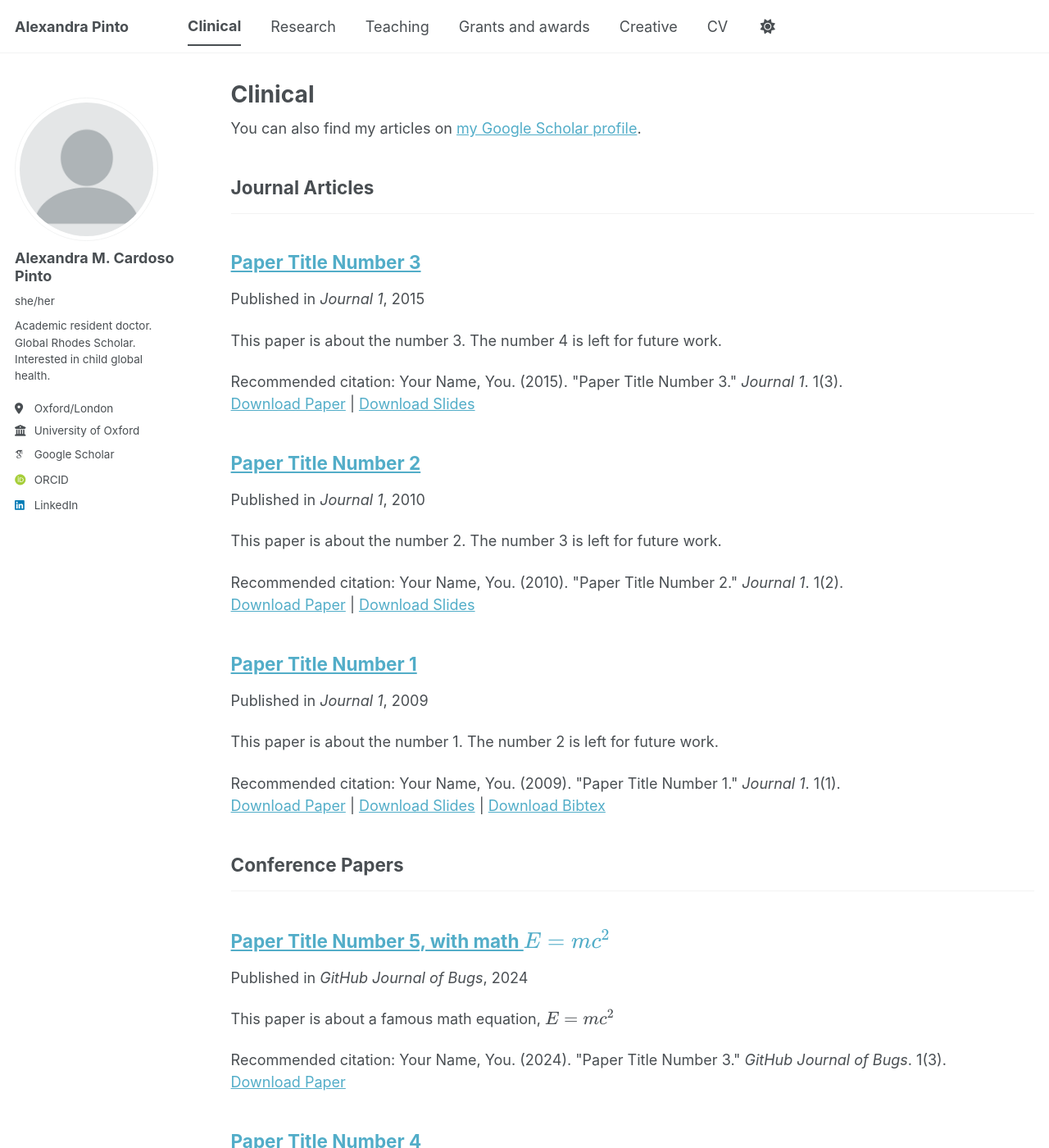
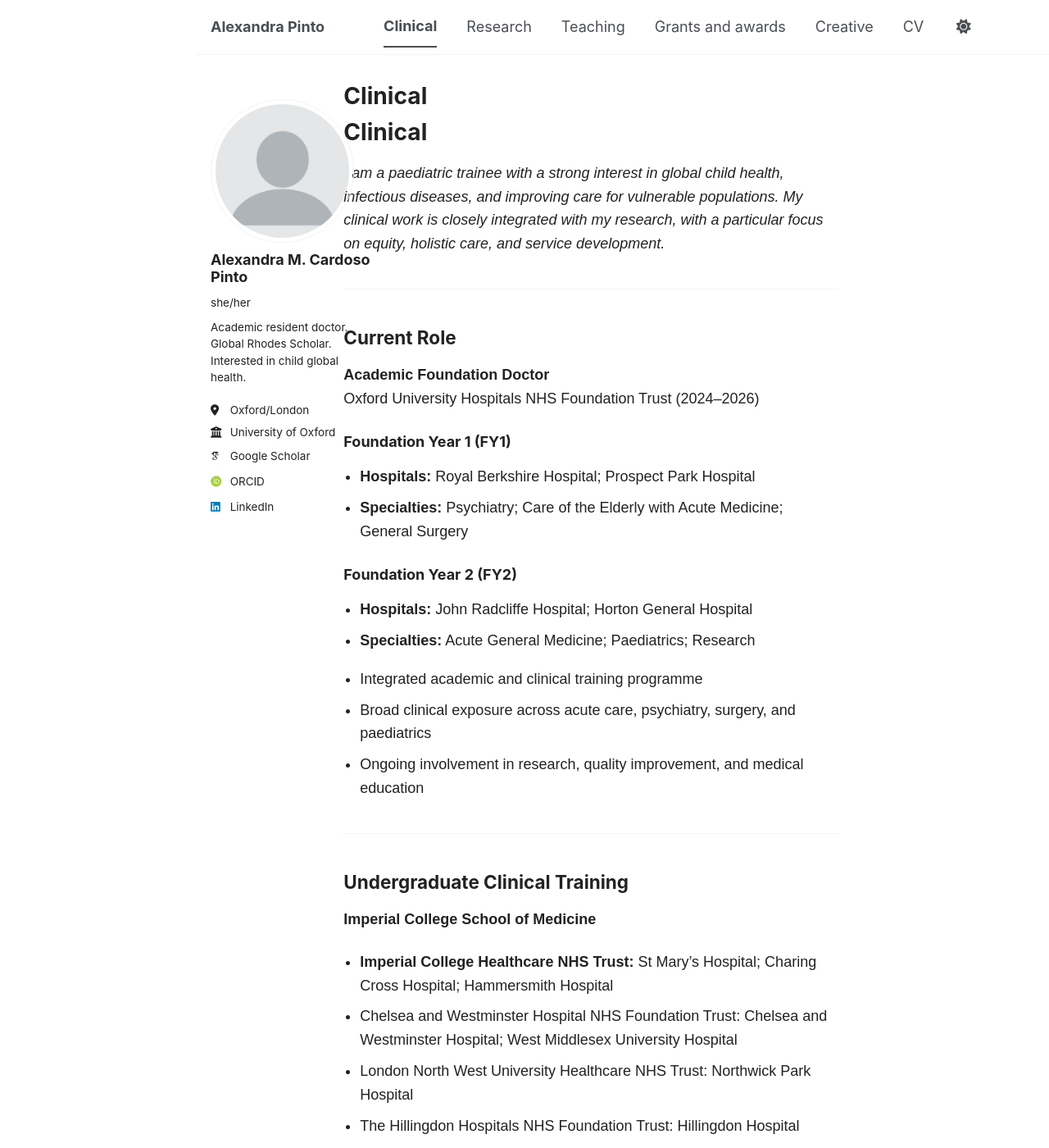
Before and after one commit to alexandramcp/alexandramcp.github.io, a Jekyll site: the page built from _pages/clinical.html, in a window 1280 px wide and 1400 px high. Shown: the whole window at 82% size. Built offline with Jekyll 4.4.1, drawn with Linux system fonts in a browser that asks for light colours; some web fonts are replaced; a script bundle is joined from its source files by our own code; library files that are not in the unit come from our copies; some of the changed text lies outside the part shown.

Commit message:
Update clinical.html

```diff
--- a/_pages/clinical.html
+++ b/_pages/clinical.html
@@ -5,29 +5,122 @@ permalink: /clinical/
 author_profile: true
 ---
 
-{% if site.author.googlescholar %}
-  <div class="wordwrap">You can also find my articles on <a href="{{site.author.googlescholar}}">my Google Scholar profile</a>.</div>
-{% endif %}
+<!doctype html>
+<html lang="en">
+<head>
+  <meta charset="utf-8" />
+  <meta name="viewport" content="width=device-width, initial-scale=1" />
+  <title>Clinical</title>
+  <style>
+    body {
+      max-width: 850px;
+      margin: 0 auto;
+      padding: 48px 24px;
+      font-family: Arial, sans-serif;
+      line-height: 1.6;
+      color: #222;
+    }
+    h1 { margin-bottom: 0.5em; }
+    h2 { margin-top: 2em; }
+    h3 { margin-top: 1.5em; }
+    hr { margin: 40px 0; }
+    ul { padding-left: 20px; }
+  </style>
+</head>
+<body>
 
-{% include base_path %}
+<h1>Clinical</h1>
 
-<!-- New style rendering if publication categories are defined -->
-{% if site.publication_category %}
-  {% for category in site.publication_category  %}
-    {% assign title_shown = false %}
-    {% for post in site.publications reversed %}
-      {% if post.category != category[0] %}
-        {% continue %}
-      {% endif %}
-      {% unless title_shown %}
-        <h2>{{ category[1].title }}</h2><hr />
-        {% assign title_shown = true %}
-      {% endunless %}
-      {% include archive-single.html %}
-    {% endfor %}
-  {% endfor %}
-{% else %}
-  {% for post in site.publications reversed %}
-    {% include archive-single.html %}
-  {% endfor %}
-{% endif %}
+<p><em>I am a paediatric trainee with a strong interest in global child health, infectious diseases, and improving care for vulnerable populations. My clinical work is closely integrated with my research, with a particular focus on equity, holistic care, and service development.</em></p>
+
+<hr>
+
+<h2>Current Role</h2>
+
+<p>
+<strong>Academic Foundation Doctor</strong><br>
+Oxford University Hospitals NHS Foundation Trust (2024–2026)
+</p>
+
+<h3>Foundation Year 1 (FY1)</h3>
+<ul>
+  <li><strong>Hospitals:</strong> Royal Berkshire Hospital; Prospect Park Hospital</li>
+  <li><strong>Specialties:</strong> Psychiatry; Care of the Elderly with Acute Medicine; General Surgery</li>
+</ul>
+
+<h3>Foundation Year 2 (FY2)</h3>
+<ul>
+  <li><strong>Hospitals:</strong> John Radcliffe Hospital; Horton General Hospital</li>
+  <li><strong>Specialties:</strong> Acute General Medicine; Paediatrics; Research</li>
+</ul>
+
+<ul>
+  <li>Integrated academic and clinical training programme</li>
+  <li>Broad clinical exposure across acute care, psychiatry, surgery, and paediatrics</li>
+  <li>Ongoing involvement in research, quality improvement, and medical education</li>
+</ul>
+
+<hr>
+
+<h2>Undergraduate Clinical Training</h2>
+
+<p><strong>Imperial College School of Medicine</strong></p>
+
+<ul>
+  <li><strong>Imperial College Healthcare NHS Trust:</strong> St Mary’s Hospital; Charing Cross Hospital; Hammersmith Hospital</li>
+  <li>Chelsea and Westminster Hospital NHS Foundation Trust: Chelsea and Westminster Hospital; West Middlesex University Hospital</li>
+  <li>London North West University Healthcare NHS Trust: Northwick Park Hospital</li>
+  <li>The Hillingdon Hospitals NHS Foundation Trust: Hillingdon Hospital</li>
+</ul>
+
+<hr>
+
+<h2>Clinical Interests</h2>
+<ul>
+  <li>Paediatric infectious diseases</li>
+  <li>Global child health</li>
+  <li>Health inequalities and vulnerable populations</li>
+  <li>Adolescent health</li>
+  <li>Medical education and training</li>
+</ul>
+
+<hr>
+
+<h2>Selected Clinical Experience</h2>
+
+<h3>Unaccompanied Asylum-Seeking Children (UASC) – UNITY Clinic</h3>
+<ul>
+  <li>Led audit and evaluation of an infectious disease screening clinic at St Mary’s Hospital</li>
+  <li>Identified key infectious disease burden and gaps in care delivery</li>
+  <li>Contributed to service expansion integrating mental health assessment and holistic support</li>
+  <li>Ongoing work evaluating the Refugee Health Screener (RHS-13) in clinical practice</li>
+</ul>
+
+<h3>Global Health Clinical Experience</h3>
+<ul>
+  <li>Final clinical placement at Groote Schuur Hospital and Red Cross Children’s Hospital, Cape Town</li>
+  <li>Experience in paediatric intensive care, renal medicine, infectious diseases, and HIV care</li>
+</ul>
+
+<hr>
+
+<h2>Quality Improvement &amp; Service Development</h2>
+<ul>
+  <li>Implementation of RHS-13 mental health screening in UASC populations</li>
+  <li>Audit of Trial Without Catheter (TWOC) planning in elderly care</li>
+  <li>Simulation-based teaching to improve junior doctor competence in catheterisation</li>
+  <li>Service evaluation and redesign of UASC clinic integrating infection and mental health care</li>
+</ul>
+
+<hr>
+
+<h2>Clinical Teaching</h2>
+<ul>
+  <li>Associate Teaching Fellow – bedside teaching for medical students (University of Oxford)</li>
+  <li>Regular teaching of medical students and foundation doctors</li>
+  <li>Design and delivery of structured teaching programmes and simulation sessions</li>
+  <li>Focus on interactive, case-based, and learner-centred teaching</li>
+</ul>
+
+</body>
+</html>
```
